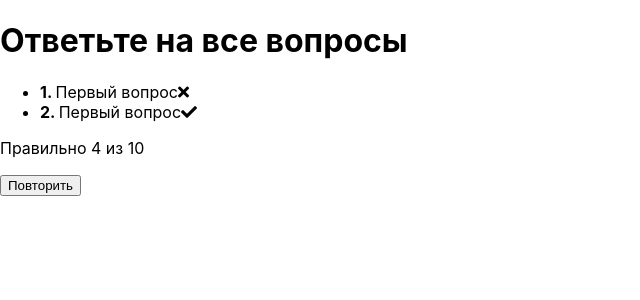
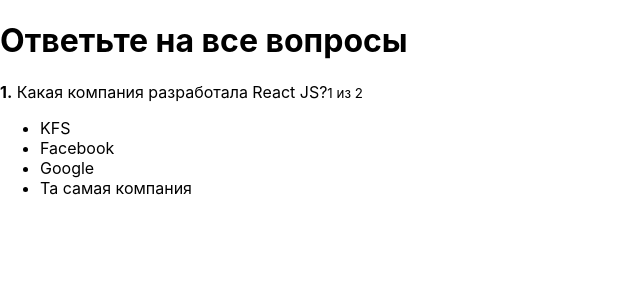
Before and after one commit to FuGace/first-training-ReactJS, a React app: page / in a window 1280 px wide. Shown: the top 300 px of the page, without its empty margins (0-640 px from the left). Built offline with nearby package versions, Linux system fonts and the light colour scheme.

Commit message:
Вывод результатов и повтор прохождения опроса

```diff
--- a/src/components/FinishedQuiz/FinishedQuiz.js
+++ b/src/components/FinishedQuiz/FinishedQuiz.js
@@ -2,23 +2,33 @@
 import classes from './FinishedQuiz.css'
 
 const FinishedQuiz = props => {
+    const successTotal = Object.keys(props.results).reduce((total, key) => {
+        if (props.results[key] === 'right') {
+            total++;
+        }
+        return total;
+    }, 0);
     return (
         <div className={classes.FinishedQuiz}>
             <ul>
-                <li>
-                    <strong>1. </strong>
-                    Первый вопрос
-                    <i className={'fas fa-times ' + classes.error}/>
-                </li>
-                <li>
-                    <strong>2. </strong>
-                    Первый вопрос
-                    <i className={'fas fa-check ' + classes.right}/>
-                </li>
+                {props.quiz.map((item, index) => {
+                    const cls = [
+                        'fa',
+                        props.results[item.id] === 'error' ? 'fa-times' : 'fa-check',
+                        classes[props.results[item.id]]
+                    ];
+                    return (
+                        <li key={index}>
+                            <strong>{index + 1}</strong>.&nbsp;
+                            {item.question}
+                            <i className={cls.join(' ')}/>
+                        </li>
+                    )
+                })}
             </ul>
-            <p>Правильно 4 из 10</p>
+            <p>Правильно {successTotal} из {props.quiz.length}</p>
             <div>
-                <button>Повторить</button>
+                <button onClick={props.onRetry}>Повторить</button>
             </div>
         </div>
     )
--- a/src/containers/Quiz.js
+++ b/src/containers/Quiz.js
@@ -8,7 +8,8 @@
     state = {
         activeQuestionCounter: 0, // текущий вопрос
         answerState: null, // сосрояние ответа
-        isFinished: true, // опрос окончен?
+        results: {}, // состояния выбранных вариантов ответа для вывода в финальном слайде
+        isFinished: false, // опрос окончен?
         quiz: [
             {
                 id: 1, // id вопроса
@@ -48,14 +49,22 @@
             }
         }
         const question = this.state.quiz[this.state.activeQuestionCounter];
+        let results = this.state.results;
         if (question.rightAnswerId === answerId) {
             // правильный ответ
-            this.setState({answerState: {[answerId]: 'right'}})
+            if (!results[question.id]) {
+                results[question.id] = 'right'
+            }
+            this.setState({
+                answerState: {[answerId]: 'right'},
+                results
+            })
             const timer = window.setTimeout(() => {
                 if (this.state.activeQuestionCounter + 1 === this.state.quiz.length) {
                     // опрос окончен
                     this.setState({
-                        isFinished: true});
+                        isFinished: true
+                    });
                 } else {
                     // очищаем стейт вопроса и переключаемся на следующий вопрос
                     this.setState({
@@ -66,9 +75,22 @@
                 window.clearTimeout(timer);
             }, 1000)
         } else {
-            this.setState({answerState: {[answerId]: 'error'}})
+            results[question.id] = 'error'
+            this.setState({
+                answerState: {[answerId]: 'error'},
+                results
+            })
         }
 
+    }
+
+    retryHandler = () => {
+        this.setState({
+            activeQuestionCounter: 0,
+            answerState: null,
+            results: {},
+            isFinished: false
+        })
     }
 
     render() {
@@ -79,8 +101,12 @@
                     <h1>Ответьте на все вопросы</h1>
                     {
                         this.state.isFinished ?
-                            <FinishedQuiz />
-                            :  <ActiveQuiz
+                            <FinishedQuiz
+                                quiz={this.state.quiz}
+                                results={this.state.results}
+                                onRetry={this.retryHandler}
+                            />
+                            : <ActiveQuiz
                                 answers={this.state.quiz[this.state.activeQuestionCounter].answers}
                                 question={this.state.quiz[this.state.activeQuestionCounter].question}
                                 onClickAnswer={this.onClickAnswer}
```
